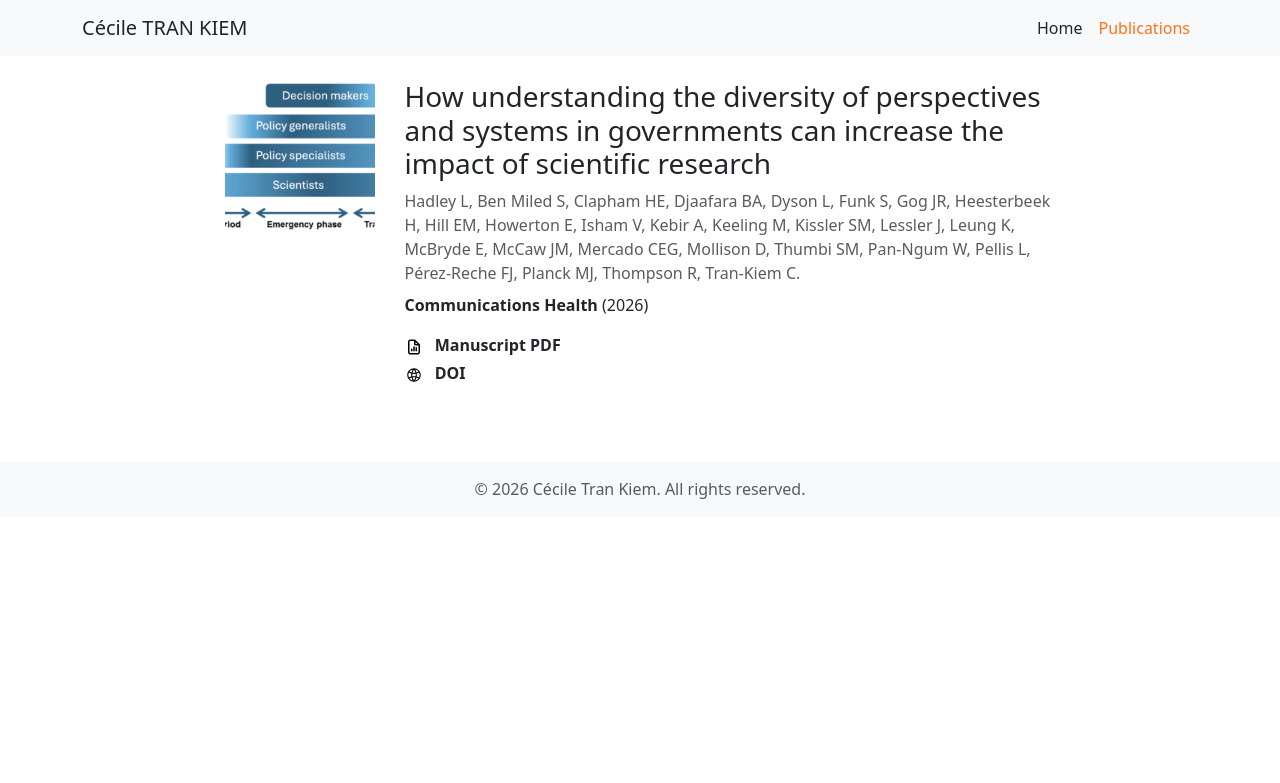
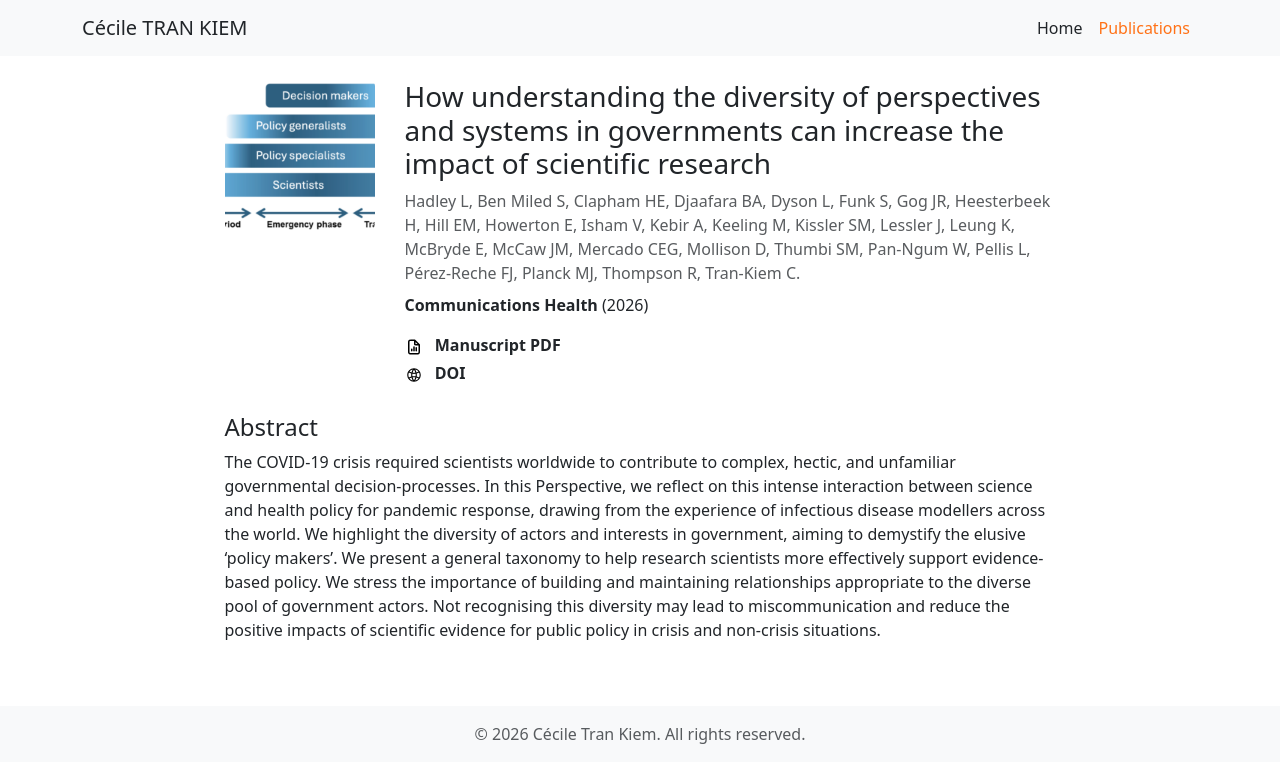
Before and after one commit to CecileTK/ceciletk.github.io, a Jekyll site: the page built from papers/_posts/2026-07-22-hadley-policy-interaction.md, in a window 1280 px wide. Shown: the top 783 px of the page. Built offline with Jekyll 4.4.1, drawn with Linux system fonts in a browser that asks for light colours.

Commit message:
Add abstract to policy interface paper

```diff
--- a/papers/_posts/2026-07-22-hadley-policy-interaction.md
+++ b/papers/_posts/2026-07-22-hadley-policy-interaction.md
@@ -9,3 +9,4 @@
 pdf: /pdfs/papers/hadley-interface-policy.pdf
 doi: 0.1038/s44528-026-00009-2
 ---
+The COVID-19 crisis required scientists worldwide to contribute to complex, hectic, and unfamiliar governmental decision-processes. In this Perspective, we reflect on this intense interaction between science and health policy for pandemic response, drawing from the experience of infectious disease modellers across the world. We highlight the diversity of actors and interests in government, aiming to demystify the elusive ‘policy makers’. We present a general taxonomy to help research scientists more effectively support evidence-based policy. We stress the importance of building and maintaining relationships appropriate to the diverse pool of government actors. Not recognising this diversity may lead to miscommunication and reduce the positive impacts of scientific evidence for public policy in crisis and non-crisis situations.
```
